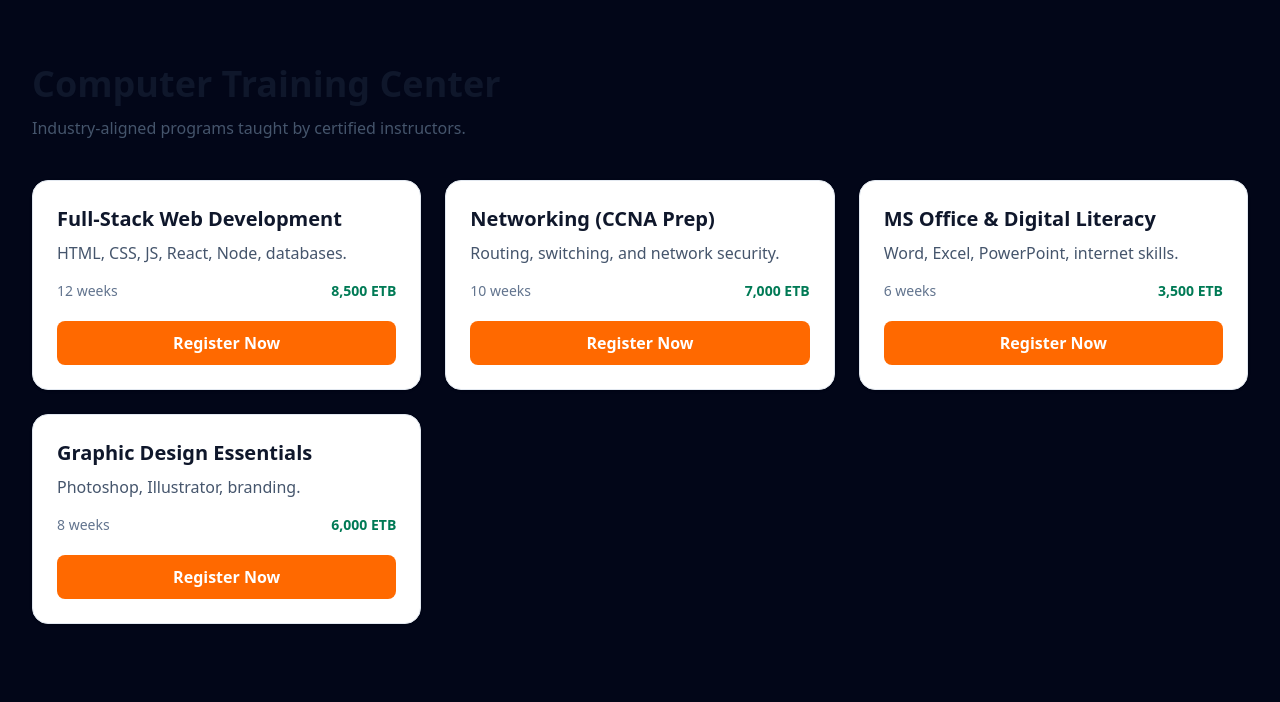
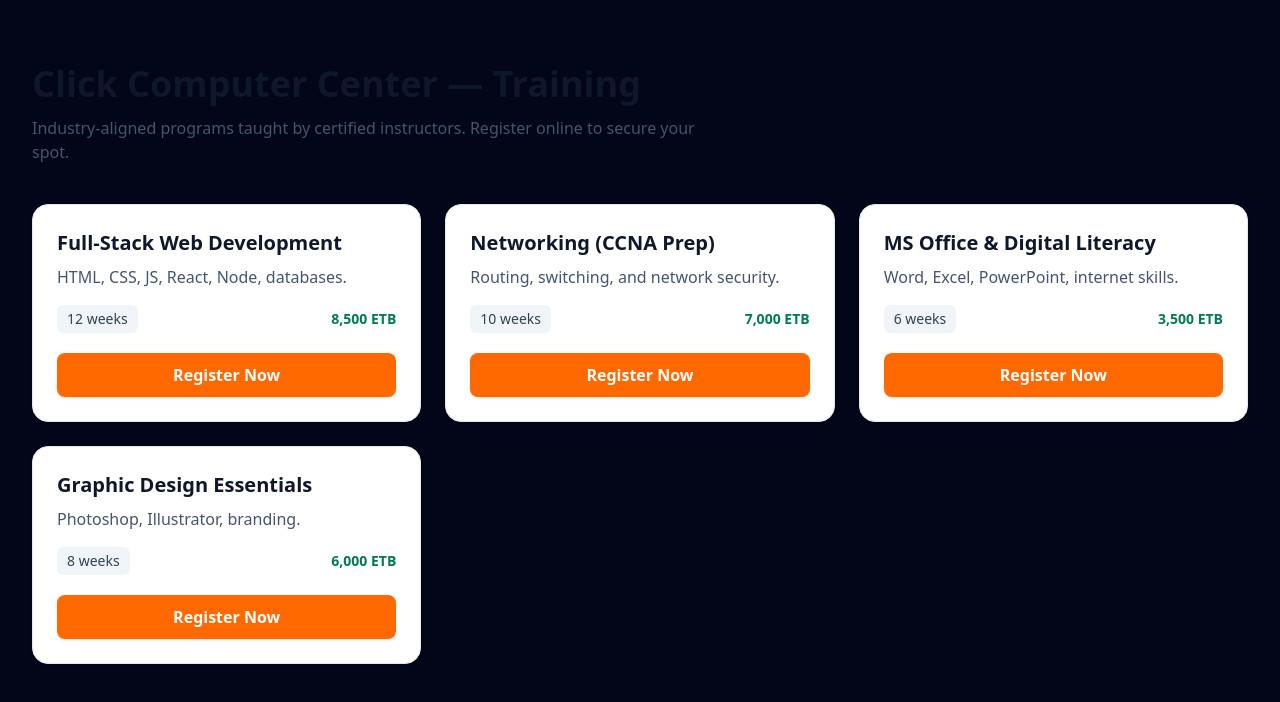
Before and after one commit to abulmalik-6304/Click-Computer-Center, a Next.js app: page /training in a window 1280 px wide. Shown: the top 702 px of the page. Built offline with nearby package versions, Linux system fonts and the light colour scheme.

Commit message:
Enhance TrainingPage with dynamic rendering
Added dynamic rendering and updated course details.

```diff
--- a/src/app/training/page.tsx
+++ b/src/app/training/page.tsx
@@ -1,4 +1,6 @@
 import Link from "next/link";
+
+export const dynamic = "force-dynamic";
 
 const COURSES = [
   { id: "web-dev", title: "Full-Stack Web Development", weeks: 12, fee: 8500, desc: "HTML, CSS, JS, React, Node, databases." },
@@ -10,21 +12,26 @@
 export default function TrainingPage() {
   return (
     <div className="max-w-7xl mx-auto px-4 sm:px-6 lg:px-8 py-16">
-      <h1 className="text-4xl font-bold text-slate-900">Computer Training Center</h1>
+      <h1 className="text-4xl font-bold text-slate-900">Click Computer Center — Training</h1>
       <p className="mt-3 text-slate-600 max-w-2xl">
-        Industry-aligned programs taught by certified instructors.
+        Industry-aligned programs taught by certified instructors. Register online to secure your spot.
       </p>
+
       <div className="mt-10 grid sm:grid-cols-2 lg:grid-cols-3 gap-6">
         {COURSES.map((c) => (
           <article key={c.id} className="bg-white rounded-2xl border border-slate-200 shadow-sm hover:shadow-lg transition p-6 flex flex-col">
             <h2 className="text-xl font-bold text-slate-900">{c.title}</h2>
             <p className="mt-2 text-slate-600 flex-1">{c.desc}</p>
+
             <div className="mt-4 flex items-center justify-between text-sm text-slate-500">
-              <span>{c.weeks} weeks</span>
-              <span className="font-semibold text-emerald-700">{c.fee.toLocaleString()} ETB</span>
+              <span className="bg-slate-100 px-2.5 py-1 rounded-md font-medium text-slate-700">{c.weeks} weeks</span>
+              <span className="font-bold text-emerald-700">{c.fee.toLocaleString()} ETB</span>
             </div>
-            <Link href={`/training/register?course=${c.id}`}
-              className="mt-5 px-4 py-2.5 bg-orange-500 hover:bg-orange-600 text-white font-semibold rounded-lg text-center transition">
+
+            <Link
+              href={`/training/register?course=${c.id}`}
+              className="mt-5 px-4 py-2.5 bg-orange-500 hover:bg-orange-600 text-white font-semibold rounded-lg text-center transition shadow-sm"
+            >
               Register Now
             </Link>
           </article>
```
